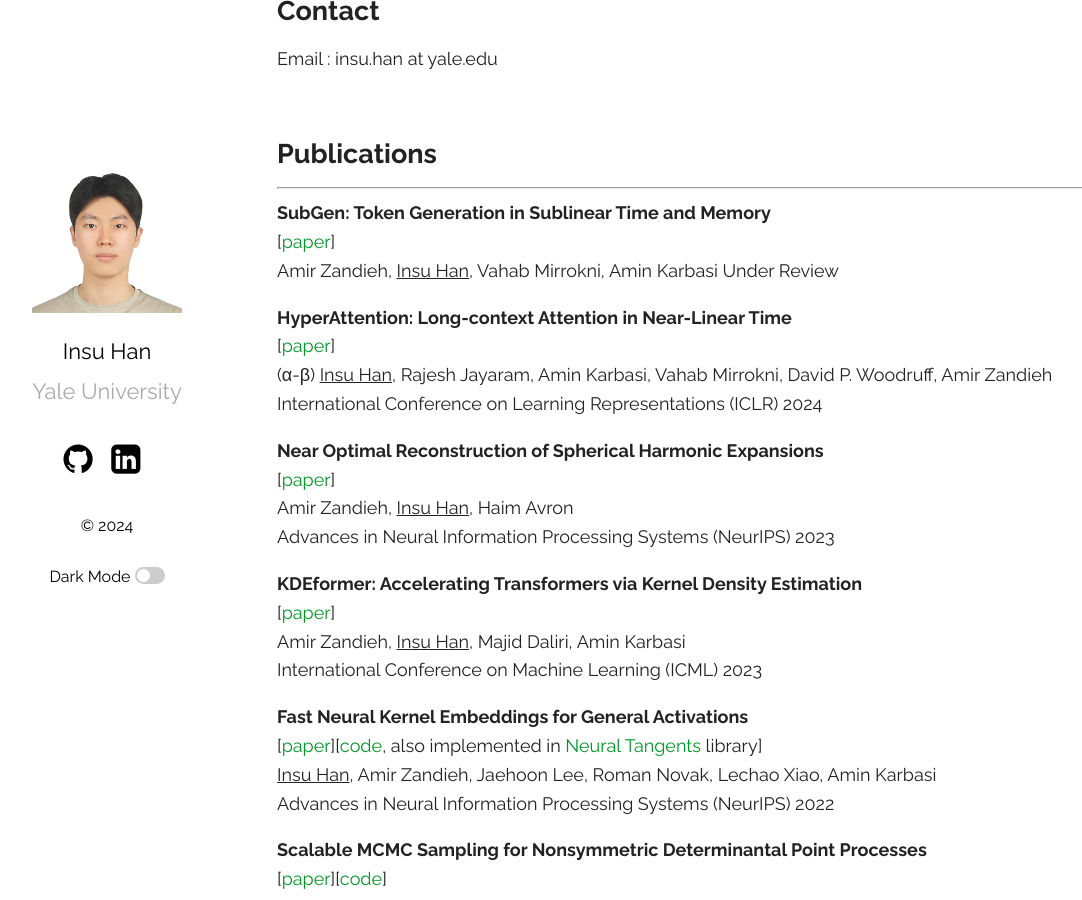
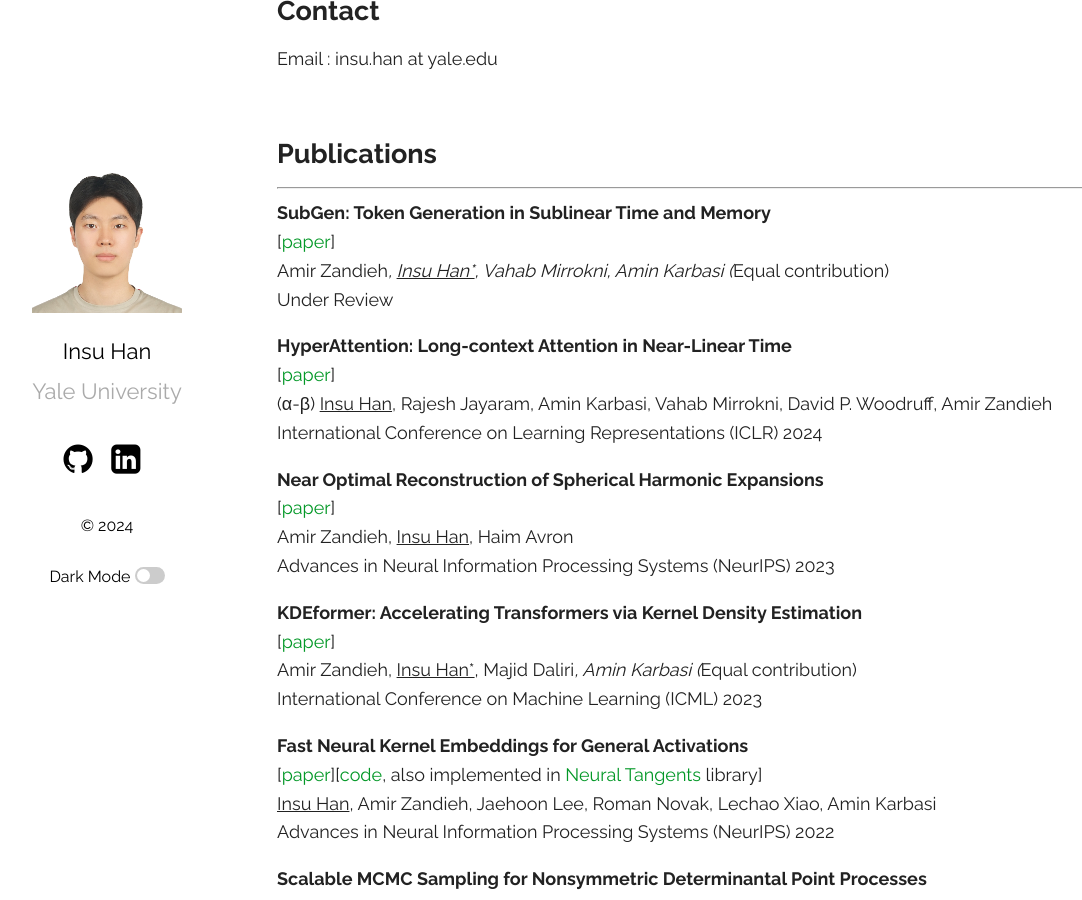
Before and after one commit to insuhan/insuhan.github.io, a Jekyll site: the page built from _posts/2019-03-23-welcome-to-jekyll.markdown, in a window 1280 px wide and 900 px high, scrolled down 473 px. Shown: the whole window, without its empty margins (78-1160 px from the left). Built offline with Jekyll 4.4.1, drawn with Linux system fonts in a browser that asks for light colours; a style sheet for code colours, icons or effects is not loaded.

Commit message:
Update 2019-03-23-welcome-to-jekyll.markdown

```diff
--- a/_posts/2019-03-23-welcome-to-jekyll.markdown
+++ b/_posts/2019-03-23-welcome-to-jekyll.markdown
@@ -37,7 +37,7 @@ I am a recipient of [Microsoft Research Asia Fellowship 2019]. <br/>
 
 **SubGen: Token Generation in Sublinear Time and Memory** <br/>
 [[paper][subgen_paper]{:target="_blank"}]<br/>
-Amir Zandieh, <U>Insu Han</U>, Vahab Mirrokni, Amin Karbasi
+Amir Zandieh*, <U>Insu Han*</U>, Vahab Mirrokni, Amin Karbasi (*Equal contribution)<br/>
 Under Review
 <br/>
 
@@ -55,7 +55,7 @@ Advances in Neural Information Processing Systems (NeurIPS) 2023
 
 **KDEformer: Accelerating Transformers via Kernel Density Estimation** <br/>
 [[paper][kdeformer_paper]{:target="_blank"}] <br/>
-Amir Zandieh, <U>Insu Han</U>, Majid Daliri, Amin Karbasi<br/>
+Amir Zandieh, <U>Insu Han*</U>, Majid Daliri*, Amin Karbasi (*Equal contribution)<br/>
 International Conference on Machine Learning (ICML) 2023
 <br/>
 
```
